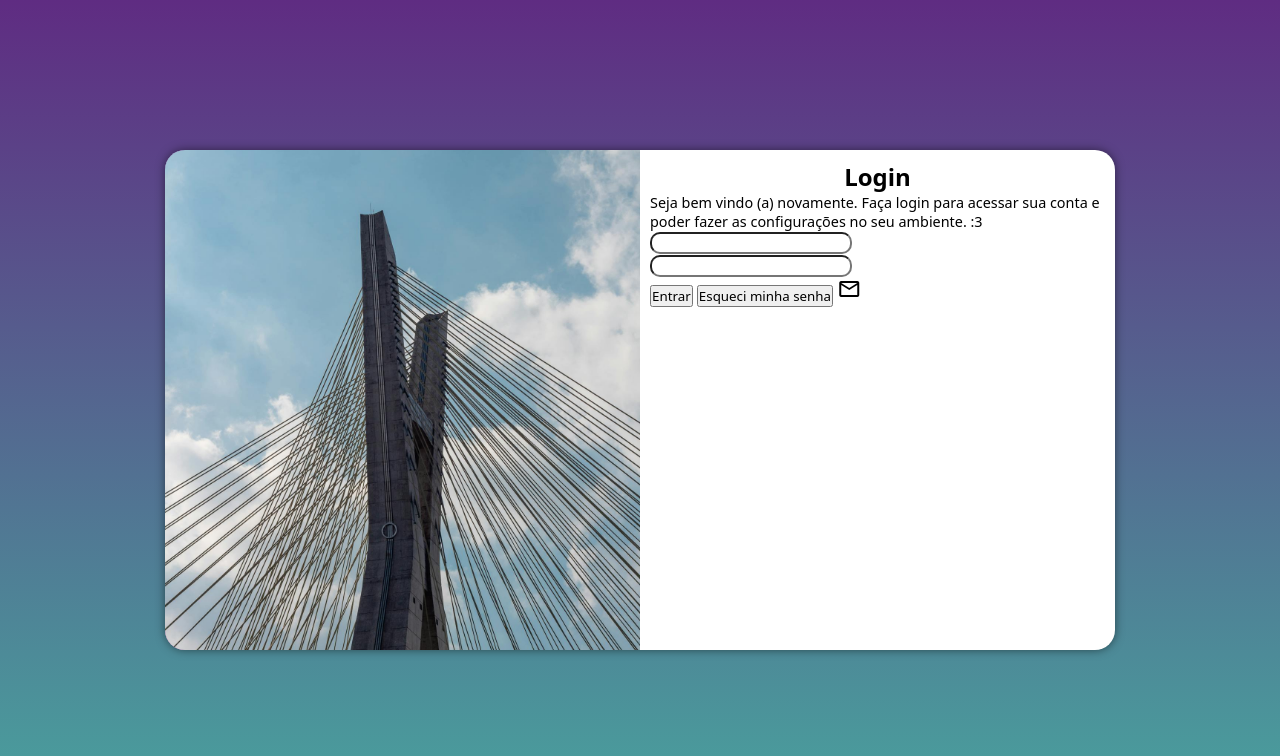
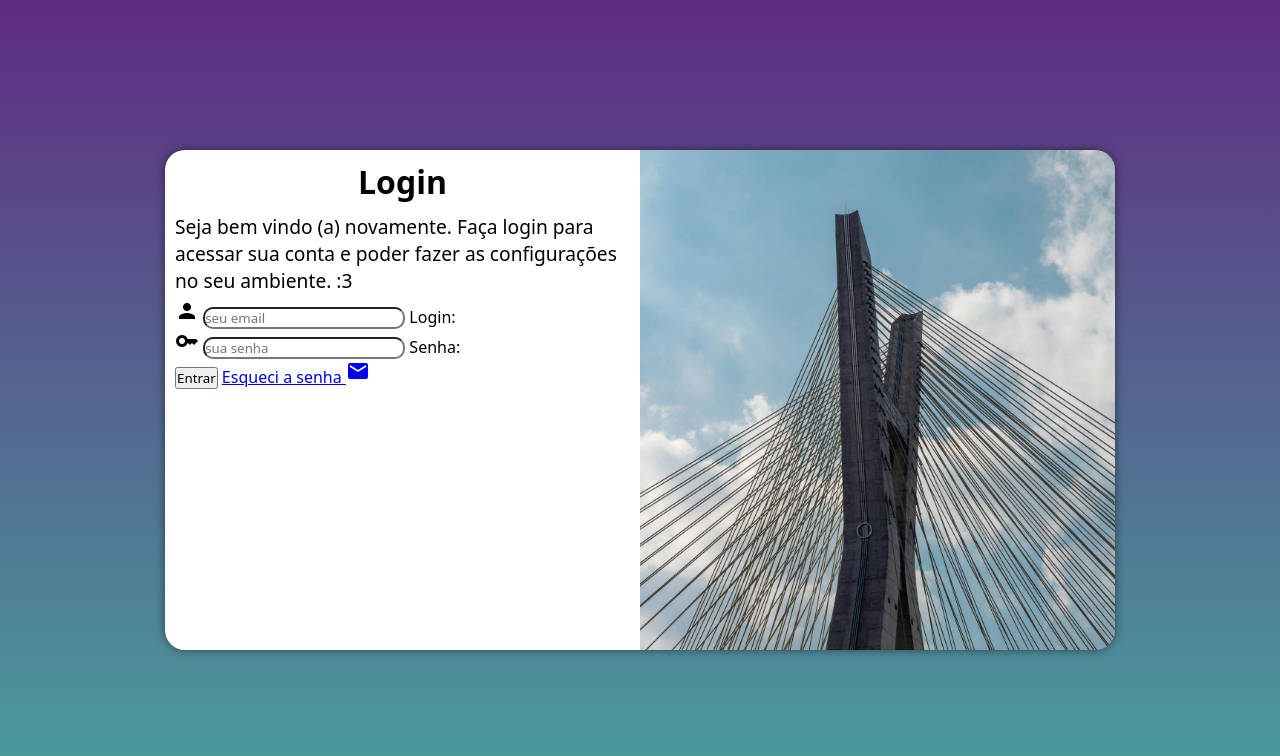
Before and after one commit to caio-sdm/projeto-login, a plain HTML site: page index.html in a window 1280 px wide. Drawn offline with nearby package versions, Linux system fonts and the light colour scheme.

Commit message:
formulario melhor configurado

```diff
--- a/estilos/media-query.css
+++ b/estilos/media-query.css
@@ -42,12 +42,18 @@ tv : > 1920px
         width: 950px;
     }
     section#login > div#imagem{
-        float: left;
+        float: right;
         width: 50%;
         height: 100%;
     }
     section#login > div#form{
-        float: right;
+        float: left;
         width: 50%;
     }
+    h1{
+        font-size: 2em;
+    }
+    p{
+        font-size: 1.2em;
+    }
 }
--- a/estilos/style.css
+++ b/estilos/style.css
@@ -61,7 +61,9 @@ section#login > div#form{
 }
 h1{
     text-align: center;
+    margin-bottom: 10px;
 }
 p{
-    font-size: 0.9em;
+    font-size: 0.8em;
+    margin-bottom: 5px;
 }
--- a/index.html
+++ b/index.html
@@ -5,7 +5,7 @@
     <meta name="viewport" content="width=device-width, initial-scale=1.0">
     <title>Login</title>
     <link rel="stylesheet" href="estilos/style.css">
-    <link rel="stylesheet" href="https://fonts.googleapis.com/css2?family=Material+Symbols+Outlined:opsz,wght,FILL,GRAD@20..48,100..700,0..1,-50..200&icon_names=mail">
+    <link rel="stylesheet" href="https://fonts.googleapis.com/css2?family=Material+Icons">
     <link rel="stylesheet" href="estilos/media-query.css">
 </head>
 <body>
@@ -17,14 +17,25 @@
             <div id="form">
                 <h1>Login</h1>
                 <p>Seja bem vindo (a) novamente. Faça login para acessar sua conta e poder fazer as configurações no seu ambiente. :3</p>
-                <form action="login.php" method="post">
-                    <input type="email" name="email" id="iemail"> <br>
-                    <input type="password" name="senha" id="isenha"> <br>
+                <form action="login.php" method="post" autocomplete="on">
+                    <div class="campo">
+                        <span class="material-icons">
+                            person
+                        </span>
+                        <input type="email" name="email" id="iemail" placeholder="seu email" autocomplete="email" required maxlength="30">
+                        <label for="ilogin">Login: </label>
+                    </div>
+                    <div class="campo">
+                        <span class="material-icons">
+                            key
+                        </span>
+                        <input type="password" name="senha" id="isenha" placeholder="sua senha" autocomplete="current-password" required minlength="8" maxlength="20">
+                        <label for="isenha">Senha: </label>
+                    </div>
                     <input type="submit" value="Entrar">
-                    <input type="button" value="Esqueci minha senha" value="mail">
-                    <span class="material-symbols-outlined">
-                        mail
-                    </span>
+                    <a href="esqueci.html">
+                        Esqueci a senha <span class="material-icons">mail</span>
+                    </a>
                 </form>
             </div>
         </section>
```
